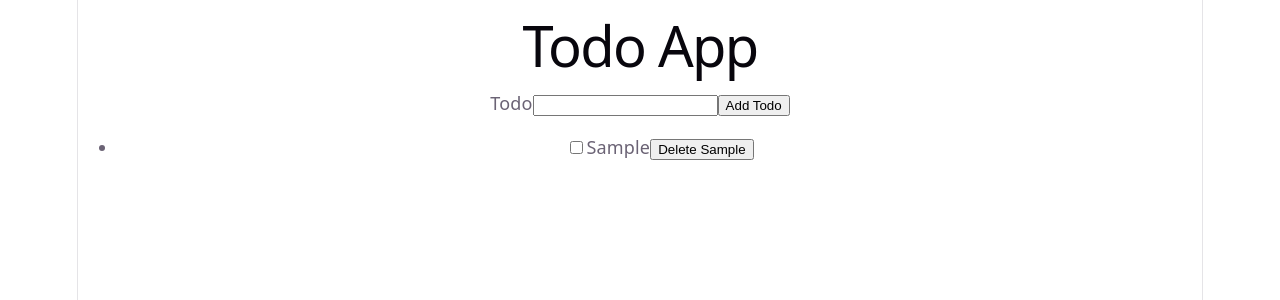
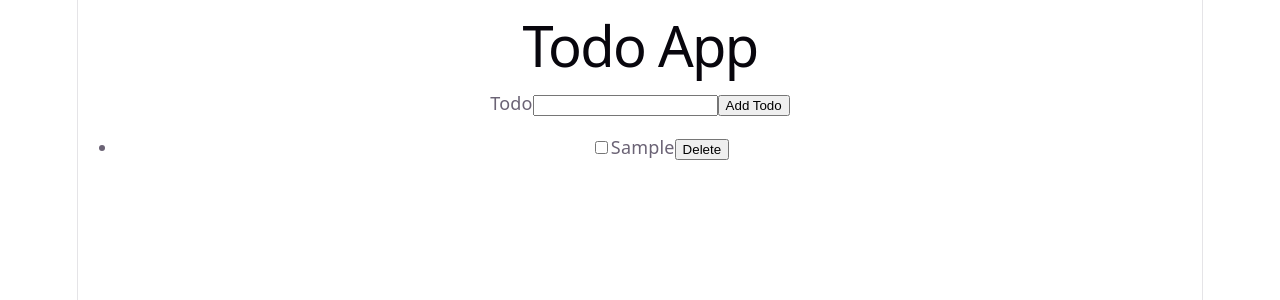
Before and after one commit to lokeshIncubyte/coe-learning-plan, a React (Vite) app in the folder day7/todo-app/: page / in a window 1280 px wide. Both pictures are taken after typing "Sample" into the empty fields and a click on the button "Add Todo". Shown: the top 300 px of the page. Built offline with nearby package versions, Linux system fonts and the light colour scheme.

Commit message:
day7: [REFACTOR] refactor(delete-todo): show generic delete label and keep todo title in aria-label

```diff
--- a/day7/todo-app/src/App.tsx
+++ b/day7/todo-app/src/App.tsx
@@ -71,8 +71,12 @@ function App() {
               />
               {todo.title}
             </label>
-            <button type="button" onClick={() => handleDelete(todo.id)}>
-              Delete {todo.title}
+            <button
+              type="button"
+              aria-label={`Delete ${todo.title}`}
+              onClick={() => handleDelete(todo.id)}
+            >
+              Delete
             </button>
           </li>
         ))}
```
